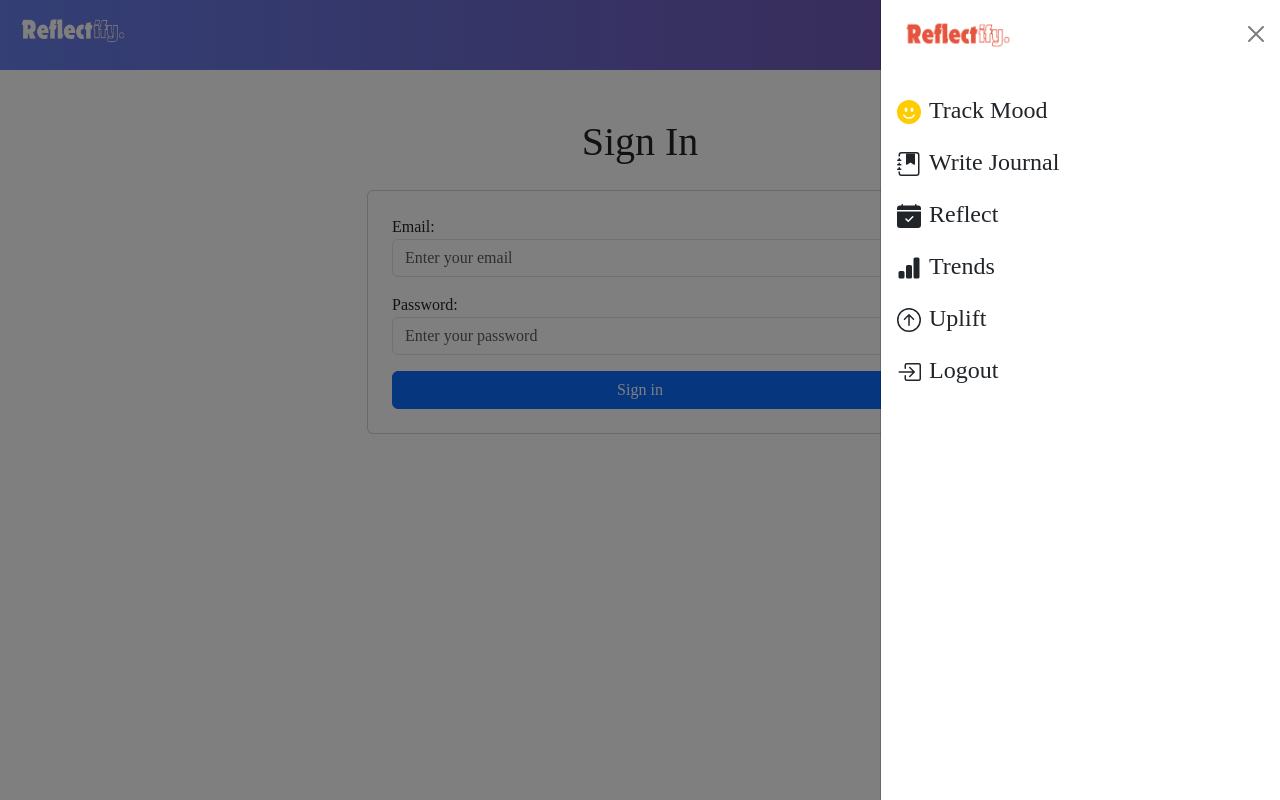
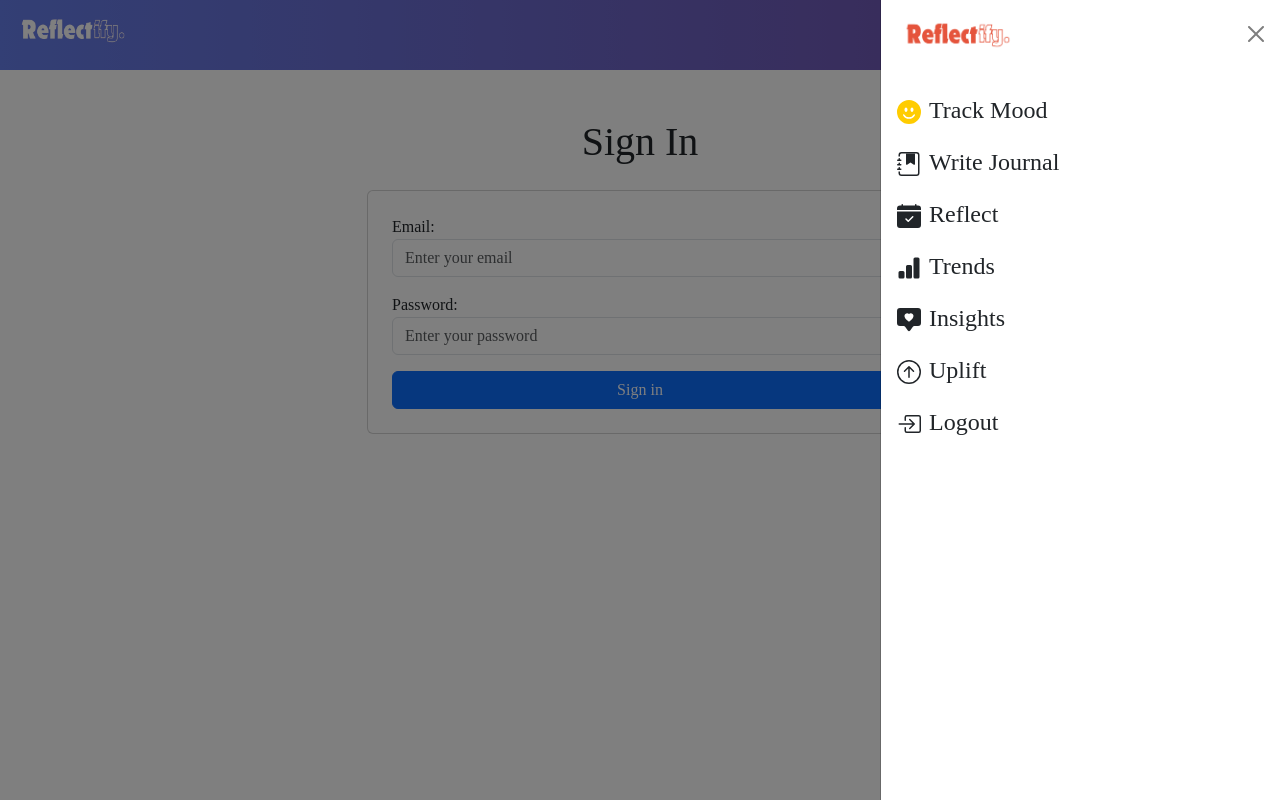
Before and after one commit to yoginak/Reflectify, a React (Vite) app in the folder client/: page /insights in a window 1280 px wide. Both pictures are taken after a click on the button 1240 px from the left and 34 px from the top of the page. Built offline with nearby package versions, Linux system fonts and the light colour scheme; a web font is replaced by a local one.

Commit message:
added the new Insights page to the Header

```diff
--- a/client/src/components/Header/Header.jsx
+++ b/client/src/components/Header/Header.jsx
@@ -14,7 +14,8 @@ import {
   BsArrowUpCircle,
   BsBarChartFill,
   BsCalendarCheckFill,
-  BsBoxArrowInRight
+  BsBoxArrowInRight,
+  BsFillChatSquareHeartFill
 } from "react-icons/bs";
 
 export default function Header() {
@@ -76,6 +77,10 @@ export default function Header() {
                   <BsBarChartFill style={{ marginRight: "8px" }} />
                   Trends
                 </Nav.Link>
+                <Nav.Link as={Link} to="/insights" onClick={handleClose}>
+                  <BsFillChatSquareHeartFill style={{ marginRight: "8px" }} />
+                  Insights
+                </Nav.Link>
                 <Nav.Link as={Link} to="/uplift" onClick={handleClose}>
                   <BsArrowUpCircle style={{ marginRight: "8px" }} />
                   Uplift
--- a/client/src/pages/Insights/Insights.jsx
+++ b/client/src/pages/Insights/Insights.jsx
@@ -58,7 +58,8 @@ export default function Insights() {
 
   return (
     <div className="container mt-5">
-      <h2>Mood Insights</h2>
+      <h2>Your Emotional Wellness Check-In</h2>
+      <p>Share how you've been feeling lately, and we'll offer AI-driven insights and suggestions to enhance your mood and mental balance.</p>
       <form>
         <div className="form-group">
           <label>How have you been feeling emotionally?</label>
```
